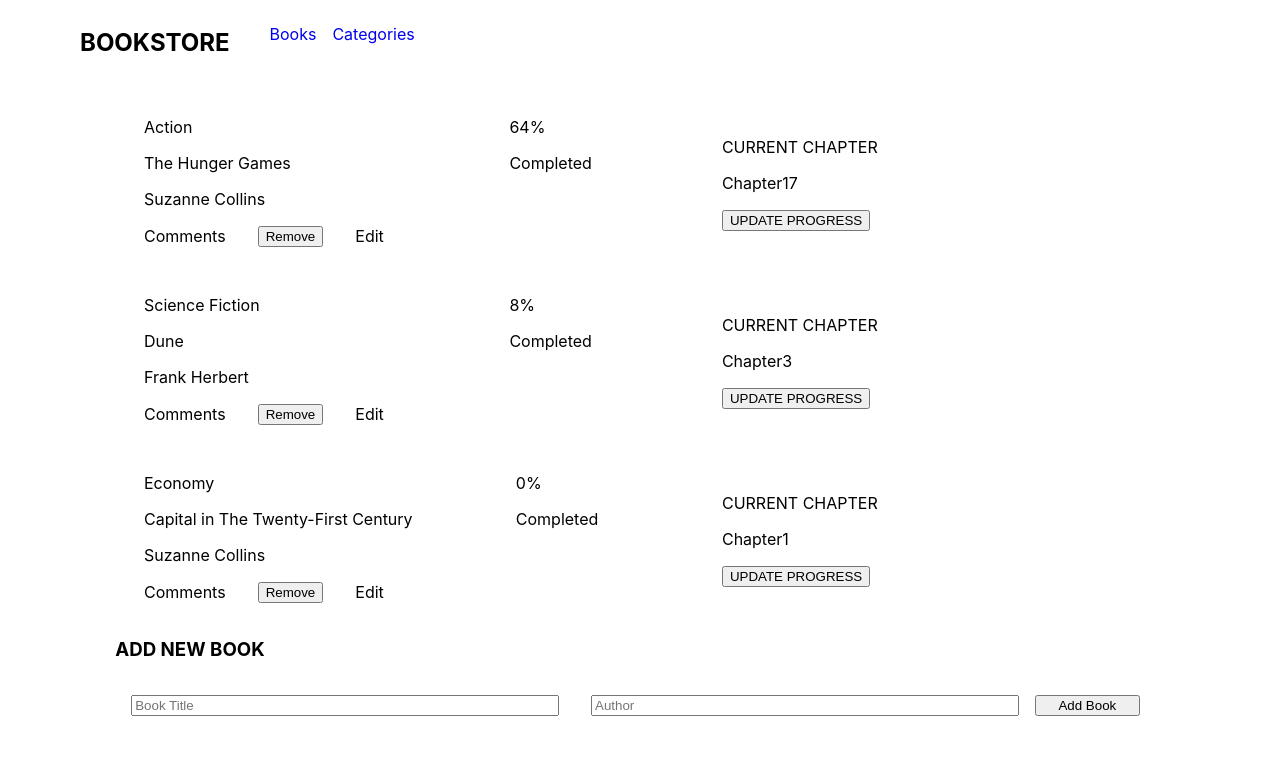
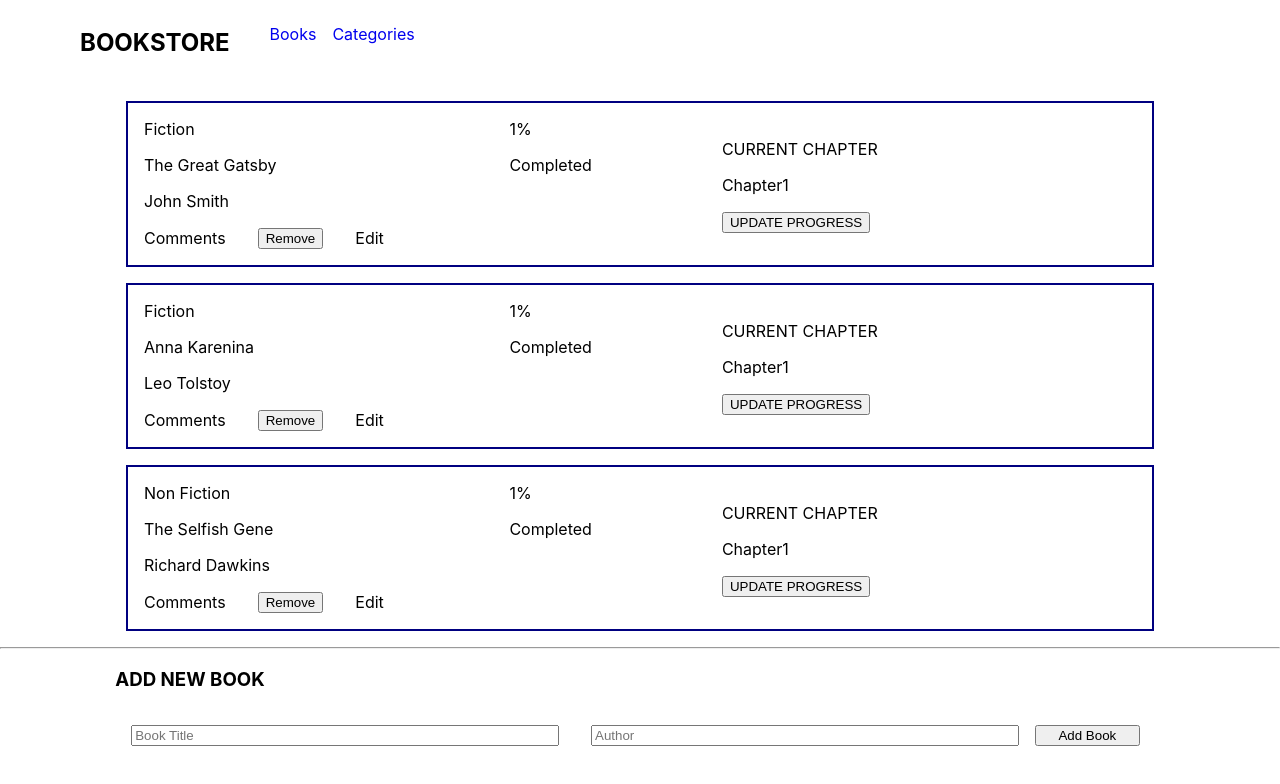
Before and after one commit to sunga12/Bookstore, a React (Create React App) app: page / in a window 1280 px wide. Shown: the top 784 px of the page. Built offline with nearby package versions, Linux system fonts and the light colour scheme.

Commit message:
Display books from slice

```diff
--- a/package.json
+++ b/package.json
@@ -12,6 +12,7 @@
     "react-redux": "^8.1.1",
     "react-router-dom": "^6.13.0",
     "react-scripts": "5.0.1",
+    "uuid": "^9.0.0",
     "web-vitals": "^2.1.4"
   },
   "scripts": {
--- a/src/components/Book.js
+++ b/src/components/Book.js
@@ -1,13 +1,16 @@
-function Book(
-  {
-    genre, title, author, percentage, chapter,
-  },
-) {
+// import { useDispatch } from 'react-redux';
+
+// genre, title, author,
+function Book({
+  title, author, category, percentage, chapter,
+}) {
+  // const dispatch = useDispatch();
+
   return (
     <div className="book d-flex justify-content-space-between">
       <div className="book-dets">
         <p className="genre">
-          {genre}
+          {category}
         </p>
         <p className="title">
           {title}
@@ -54,15 +57,15 @@
 }
 
 Book.defaultProps = {
-  genre: '',
+  category: '',
   author: '',
   title: '',
-  percentage: 0,
-  chapter: 0,
+  percentage: 1,
+  chapter: 1,
 };
 
 Book.propTypes = {
-  genre: 'string',
+  category: 'string',
   author: 'string',
   title: 'string',
   percentage: 'number',
--- a/src/components/Booklist.js
+++ b/src/components/Booklist.js
@@ -1,56 +1,52 @@
+import { useSelector } from 'react-redux';
 import Book from './Book';
+// import booksSlice from '../redux/books/booksSlice';
 
 function BookList() {
-  const book1 = {
-    id: 1,
-    genre: 'Action',
-    title: 'The Hunger Games',
-    author: 'Suzanne Collins',
-    percentage: 64,
-    chapter: 17,
-  };
+  const {
+    booksList,
+  } = useSelector((state) => state.books);
 
-  const book2 = {
-    id: 2,
-    genre: 'Science Fiction',
-    title: 'Dune',
-    author: 'Frank Herbert',
-    percentage: 8,
-    chapter: 3,
-  };
+  // const book1 = {
+  //   id: 1,
+  //   category: 'Action',
+  //   title: 'The Hunger Games',
+  //   author: 'Suzanne Collins',
+  //   percentage: 64,
+  //   chapter: 17,
+  // };
 
-  const book3 = {
-    id: 3,
-    genre: 'Economy',
-    title: 'Capital in The Twenty-First Century',
-    author: 'Suzanne Collins',
-    percentage: 0,
-    chapter: 1,
-  };
+  // const book2 = {
+  //   id: 2,
+  //   category: 'Science Fiction',
+  //   title: 'Dune',
+  //   author: 'Frank Herbert',
+  //   percentage: 8,
+  //   chapter: 3,
+  // };
+
+  // const book3 = {
+  //   id: 3,
+  //   category: 'Economy',
+  //   title: 'Capital in The Twenty-First Century',
+  //   author: 'Suzanne Collins',
+  //   percentage: 0,
+  //   chapter: 1,
+  // };
 
   return (
     <>
-      <Book
-        genre={book1.genre}
-        title={book1.title}
-        author={book1.author}
-        percentage={book1.percentage}
-        chapter={book1.chapter}
-      />
-      <Book
-        genre={book2.genre}
-        title={book2.title}
-        author={book2.author}
-        percentage={book2.percentage}
-        chapter={book2.chapter}
-      />
-      <Book
-        genre={book3.genre}
-        title={book3.title}
-        author={book3.author}
-        percentage={book3.percentage}
-        chapter={book3.chapter}
-      />
+      {booksList.map((item) => (
+        <Book
+          key={item.id}
+          category={item.category}
+          title={item.title}
+          author={item.author}
+          percentage={item.percentage}
+          chapter={item.chapter}
+        />
+      ))}
+      <hr />
     </>
   );
 }
--- a/src/index.css
+++ b/src/index.css
@@ -57,6 +57,7 @@
 .book {
   width: 80%;
   margin: 1rem auto;
+  border: 2px solid navy;
 }
 
 .add-book-form {
--- /dev/null
+++ b/src/redux/bookItems.js
@@ -0,0 +1,22 @@
+const bookItems = [
+  {
+    id: 'item1',
+    title: 'The Great Gatsby',
+    author: 'John Smith',
+    category: 'Fiction',
+  },
+  {
+    id: 'item2',
+    title: 'Anna Karenina',
+    author: 'Leo Tolstoy',
+    category: 'Fiction',
+  },
+  {
+    id: 'item3',
+    title: 'The Selfish Gene',
+    author: 'Richard Dawkins',
+    category: 'Non Fiction',
+  },
+];
+
+export default bookItems;
--- a/src/redux/books/booksSlice.js
+++ b/src/redux/books/booksSlice.js
@@ -1,7 +1,9 @@
 import { createSlice } from '@reduxjs/toolkit';
+import { v4 as uuidv4 } from 'uuid';
+import bookItems from '../bookItems';
 
 const initialState = {
-  booksList: [],
+  booksList: bookItems,
 };
 
 const booksSlice = createSlice({
@@ -11,9 +13,10 @@
     addBook: (state, action) => {
       const { title, author } = action.payload;
       const newBook = {
+        item_id: uuidv4(),
         title,
         author,
-        genre: 'Action',
+        category: 'Action',
         percentage: 1,
         chapter: 34,
       };
```
Also changed, not shown: 1 other file (tests, documents, lock files or other folders).
